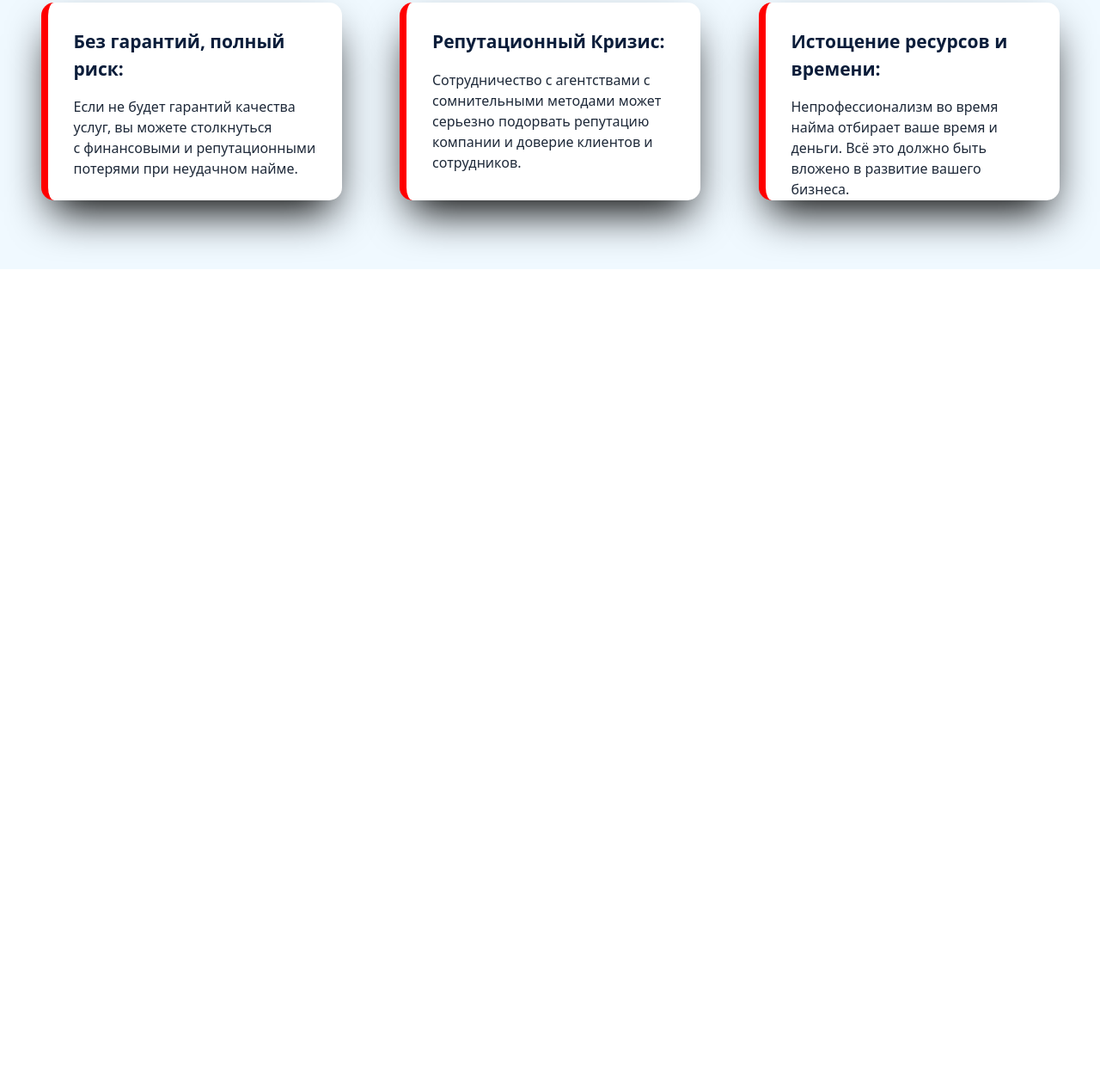
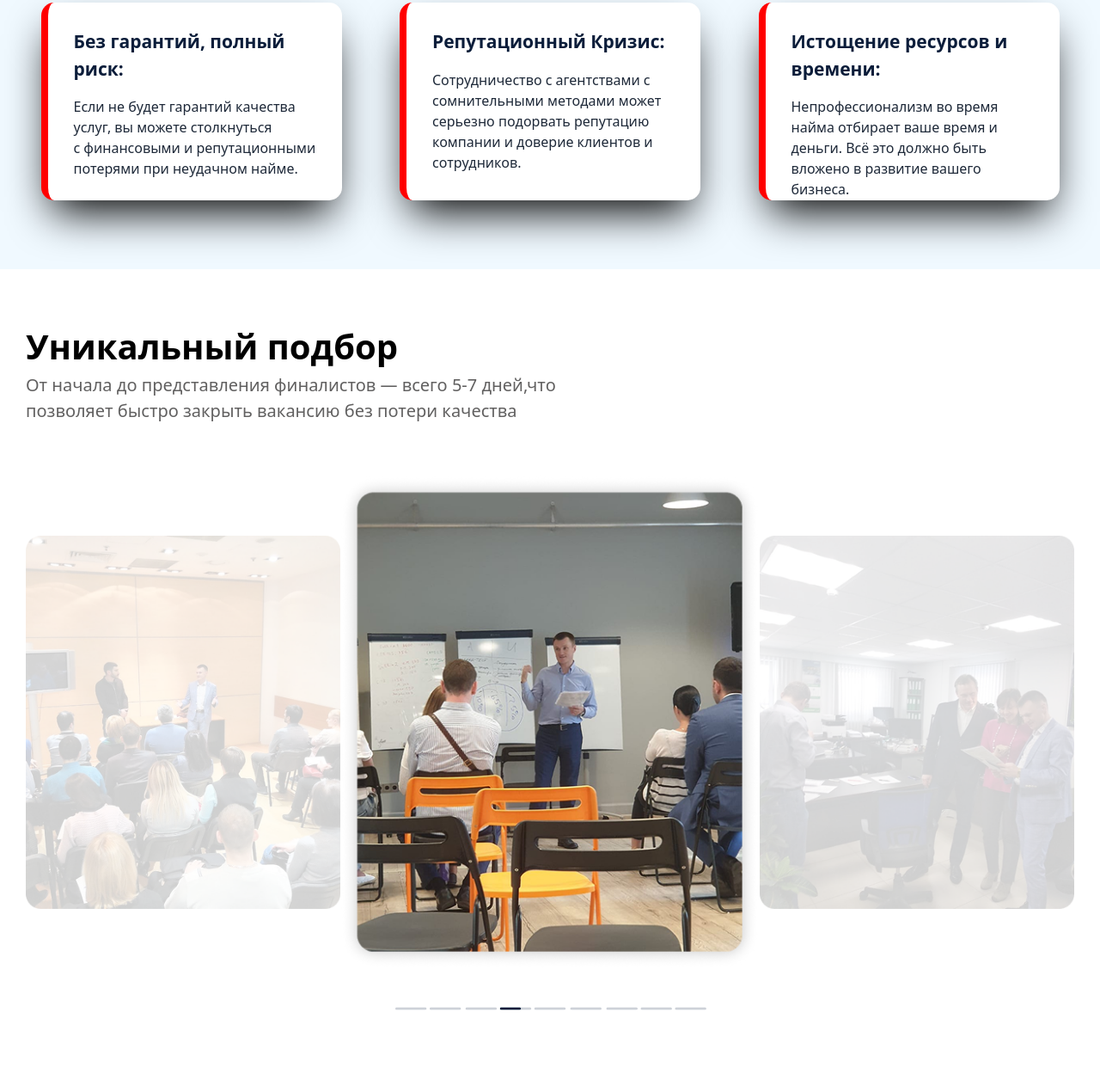
Before and after one commit to dilovar6666/exam2, a website: page index.html in a window 1280 px wide. Shown: the part 7598-8854 px from the top of the page at 86% size. Before the commit the page ends 7911 px from the top, so only its background shows below. Drawn offline with Linux system fonts and the light colour scheme.

Commit message:
feat: Add sect-12

```diff
--- a/index.html
+++ b/index.html
@@ -580,24 +580,27 @@
       <h1>Выбирайте с умом</h1>
    </section>
    <section
-      class="max-w-[1300px] bg-[#F0F9FF]  m-auto lg:pl-[30px] pl-[20px] text-[20px] lg:text-[20px] lg:mt-[0px] mt-[0px] font-[500] text-[#616060]">
+      class="max-w-[1300px] bg-[#F0F9FF]  m-auto lg:pl-[30px] pl-[20px] text-[18px] lg:text-[20px] lg:mt-[0px] mt-[0px] font-[500] text-[#616060]">
       <h1 class="lg:w-[660px]">Почему работа с недобросовестными конкурентами может обернуться катастрофой для вашего
          бизнеса</h1>
    </section>
 
-   <section class="flex justify-evenly flex-wrap max-w-[1300px] bg-[#F0F9FF]  m-auto lg:pt-[60px] lg:pb-[80px] gap-[20px] pt-[30px]">
+   <section
+      class="flex justify-evenly flex-wrap max-w-[1300px] bg-[#F0F9FF]  m-auto lg:pt-[60px] lg:pb-[80px] gap-[20px] pt-[30px]  pb-[90px]">
       <div
          class="bg-[white] w-[90%] h-[230px] rounded-[15px] lg:w-[350px] flex flex-col items-start p-[30px] lg:pb-[20px] shadow-2xl shadow-[black] border-l-8 border-[red]">
          <h3 class="text-[#0B1D3A] text-[21px] font-bold mb-[16px]">Без гарантий, полный риск:</h3>
          <div class="flex flex-col gap-[5px] lg:h-[150px] text-gray-800 text-[16px] mb-[14px]">
-            <p>Если не будет гарантий качества услуг, вы можете столкнуться с финансовыми и репутационными потерями при неудачном найме.</p>
+            <p>Если не будет гарантий качества услуг, вы можете столкнуться с финансовыми и репутационными потерями при
+               неудачном найме.</p>
          </div>
       </div>
       <div
          class="bg-[white] w-[90%] h-[230px] rounded-[15px] lg:w-[350px] flex flex-col items-start p-[30px] lg:pb-[20px] shadow-2xl shadow-[black] border-l-8 border-[red]">
          <h3 class="text-[#0B1D3A] text-[21px] font-bold mb-[16px]">Репутационный Кризис:</h3>
          <div class="flex flex-col gap-[5px] lg:h-[150px] text-gray-800 text-[16px] mb-[14px]">
-            <p>Сотрудничество с агентствами с сомнительными методами может серьезно подорвать репутацию компании и доверие клиентов и сотрудников.</p>
+            <p>Сотрудничество с агентствами с сомнительными методами может серьезно подорвать репутацию компании и
+               доверие клиентов и сотрудников.</p>
          </div>
       </div>
       <div
@@ -610,6 +613,31 @@
       </div>
    </section>
 
+   <section
+      class="max-w-[1300px] m-auto bg-[#ffffff]  lg:pl-[30px] pl-[20px] text-[30px] lg:text-[40px] lg:mt-[60px] mt-[30px] font-bold">
+      <h1>Уникальный подбор</h1>
+   </section>
+   <section
+      class="max-w-[1300px] bg-[#ffffff]  m-auto lg:pl-[30px] pl-[20px] text-[30px] lg:text-[20px] lg:mt-[0px] mt-[30px] font-[500] text-[#616060]">
+      <h1 class="lg:w-[660px]">От начала до представления финалистов — всего 5-7 дней,что позволяет быстро закрыть
+         вакансию без потери качества</h1>
+   </section>
+
+   <section
+      class="flex justify-evenly items-center lg:px-[30px] max-w-[1300px] bg-[#ffffff]  m-auto lg:pt-[60px] lg:pb-[40px] pt-[30px]  pb-[20px]">
+      <div>
+         <img class="hidden lg:block" src="./forimg/Rectangle 40.png" alt="">
+      </div>
+         <img class="w-[120%] lg:w-[40%]" src="./forimg/Rectangle 41.png" alt="">
+      <div>
+         <img class="hidden lg:block" src="./forimg/Rectangle 42.png" alt="">
+      </div>
+   </section>
+
+      <section
+      class="flex justify-evenly items-center lg:px-[30px] max-w-[1300px] bg-[#ffffff]  m-auto lg:pt-[0px] lg:pb-[80px] pt-[30px]  pb-[90px]">
+      <img class="lg:w-[30%] w-[80%]" src="./forimg/Снимок экрана 2026-04-19 180144.png" alt="">
+      </section>
 
 </body>
 
```
Also changed, not shown: forimg/Rectangle 40.png (added), forimg/Rectangle 41.png (added), forimg/Rectangle 42.png (added), forimg/Снимок экрана 2026-04-19 180144.png (added), src/output.css.
